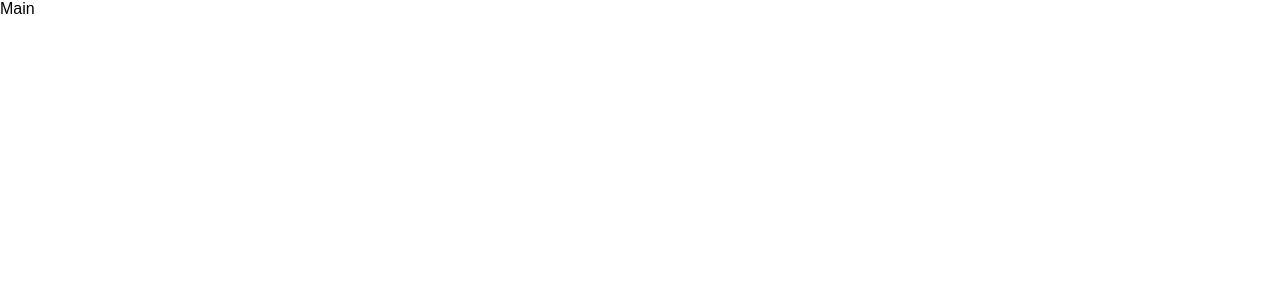
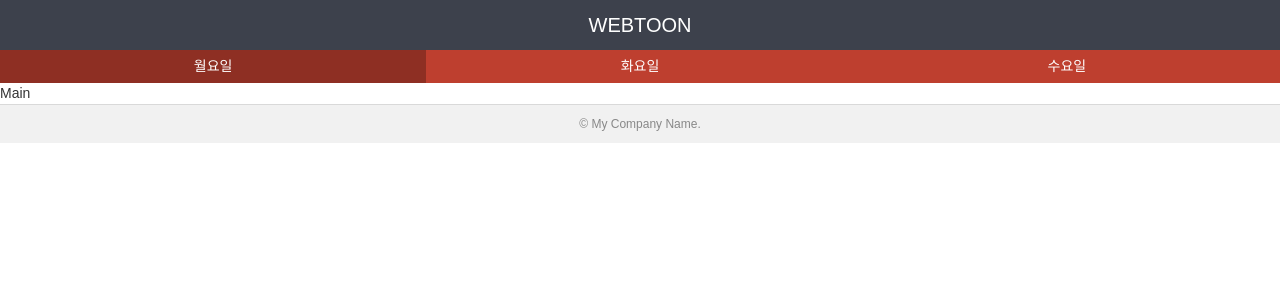
Before and after one commit to yunyong/react-tutorial-webtoon, a React (Create React App) app: page / in a window 1280 px wide. Shown: the top 300 px of the page. Built offline with nearby package versions, Linux system fonts and the light colour scheme.

Commit message:
2장 - 공통 컴포넌트 만들기

```diff
--- a/src/App.css
+++ b/src/App.css
@@ -1,28 +1,30 @@
-.App {
-  text-align: center;
-}
+@charset "utf-8";
 
-.App-logo {
-  animation: App-logo-spin infinite 20s linear;
-  height: 80px;
-}
+/* reset */
+body,div,dl,dt,dd,ul,ol,li,h1,h2,h3,h4,h5,h6,pre,code,form,fieldset,legend,textarea,p,blockquote,th,td,input,select,textarea,button{margin:0;padding:0}
+fieldset,img{border:0 none}
+dl,ul,ol,menu,li {list-style:none}
+blockquote, q {quotes:none}
+blockquote:before, blockquote:after,q:before, q:after {content:'';content:none}
+input,select,textarea,button {font-size:100%;vertical-align:middle}
+button {border:0 none;background-color:transparent;cursor:pointer}
+table {border-collapse:collapse;border-spacing:0}
+body{-webkit-text-size-adjust:none} input[type='text'],input[type='password'],input[type='submit'],input[type='search'] {-webkit-appearance:none; border-radius:0}
+input:checked[type='checkbox'] {background-color:#666; -webkit-appearance:checkbox}
+button,input[type='button'],input[type='submit'],input[type='reset'],input[type='file'] {-webkit-appearance:button; border-radius:0}
+body {min-width:320px;background-color:#fff}
+body,th,td,input,select,textarea,button {font-size:14px;line-height:1.5;font-family:'Malgun Gothic', '맑은 고딕', sans-serif;color:#333}
 
-.App-header {
-  background-color: #222;
-  height: 150px;
-  padding: 20px;
-  color: white;
-}
+a {color:#333;text-decoration:none} a:active, a:hover {text-decoration:none}
+address,caption,cite,code,dfn,em,var {font-style:normal;font-weight:normal}
 
-.App-title {
-  font-size: 1.5em;
-}
+.show {display:block}
+.hide {display:none}
 
-.App-intro {
-  font-size: large;
-}
-
-@keyframes App-logo-spin {
-  from { transform: rotate(0deg); }
-  to { transform: rotate(360deg); }
-}
+.header {padding:10px 0;font-size:20px;background-color:#3d414c;text-align:center;color:#fff}
+.footer {padding:10px 0;border-top:1px solid #d9d9d9;font-size:11px;font-size:12px;background-color:#f1f1f1;text-align:center;color:#888}
+.gnb {overflow:hidden;background-color:#be3f2f}
+.gnb li {float:left;width:33.3%}
+.gnb li:nth-child(2) {width:33.4%}
+.gnb .tab_day {display:block;padding:6px 0;text-align:center;color:#fff}
+.gnb .tab_day.on {background-color:#8e2f23}
--- /dev/null
+++ b/src/component/Footer.js
@@ -0,0 +1,9 @@
+import React from 'react';
+
+const Footer = () => (
+    <div className="footer">
+        © My Company Name.
+    </div>
+)
+
+export default Footer;
--- /dev/null
+++ b/src/component/Gnb.js
@@ -0,0 +1,17 @@
+import React from 'react';
+
+const Gnb = () => (
+    <ul className="gnb">
+        <li>
+            <a href="#none" className="tab_day on">월요일</a>
+        </li>
+        <li>
+            <a href="#none" className="tab_day">화요일</a>
+        </li>
+        <li>
+            <a href="#none" className="tab_day">수요일</a>
+        </li>
+    </ul>
+)
+
+export default Gnb;
--- /dev/null
+++ b/src/component/Header.js
@@ -0,0 +1,9 @@
+import React from 'react';
+
+const Header = () => (
+    <div className="header">
+        WEBTOON
+    </div>
+)
+
+export default Header;
--- a/src/container/Main.js
+++ b/src/container/Main.js
@@ -1,9 +1,18 @@
 import React, { Component } from 'react';
+
+import Header from "../component/Header";
+import Gnb from "../component/Gnb";
+import Footer from "../component/Footer";
 
 class Main extends Component{
     render(){
         return (
-            <div>Main</div>
+            <div>
+                <Header />
+                <Gnb />
+                Main
+                <Footer />
+            </div>
         )
     }
 }
```
